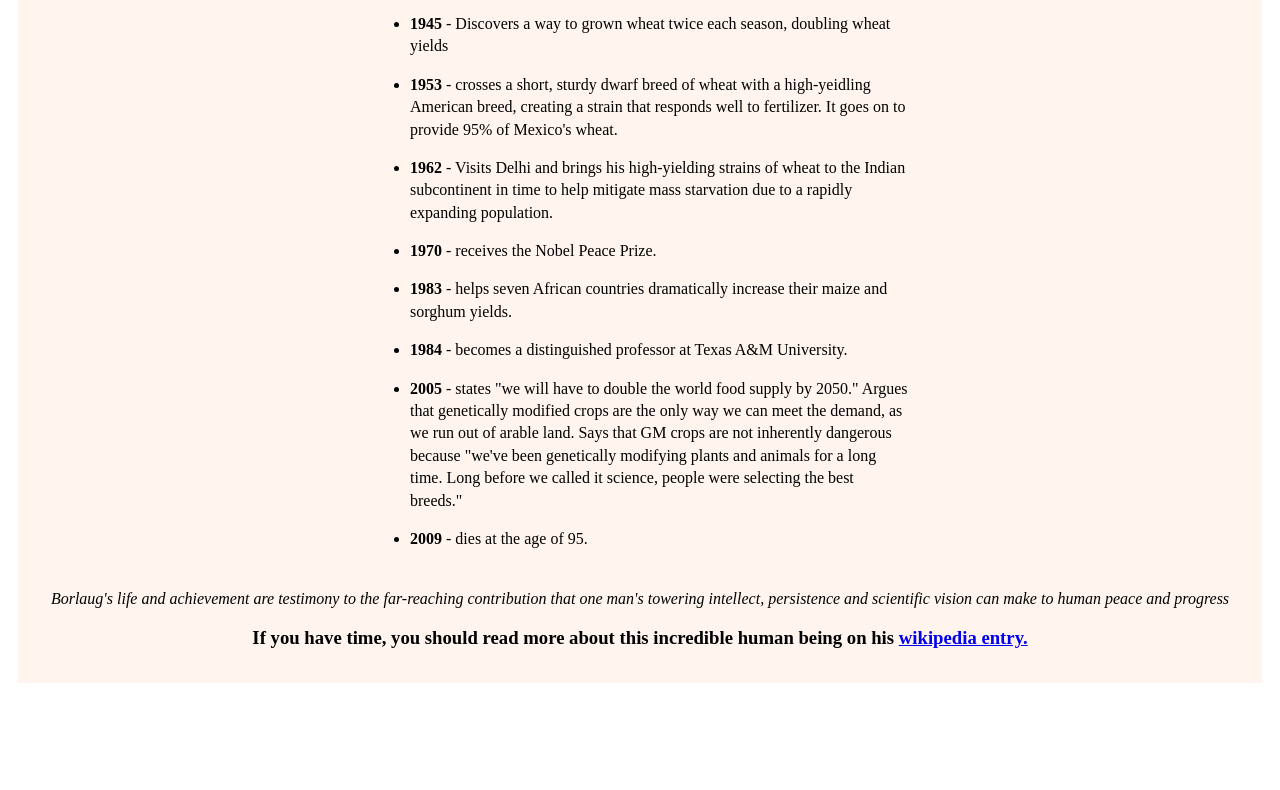
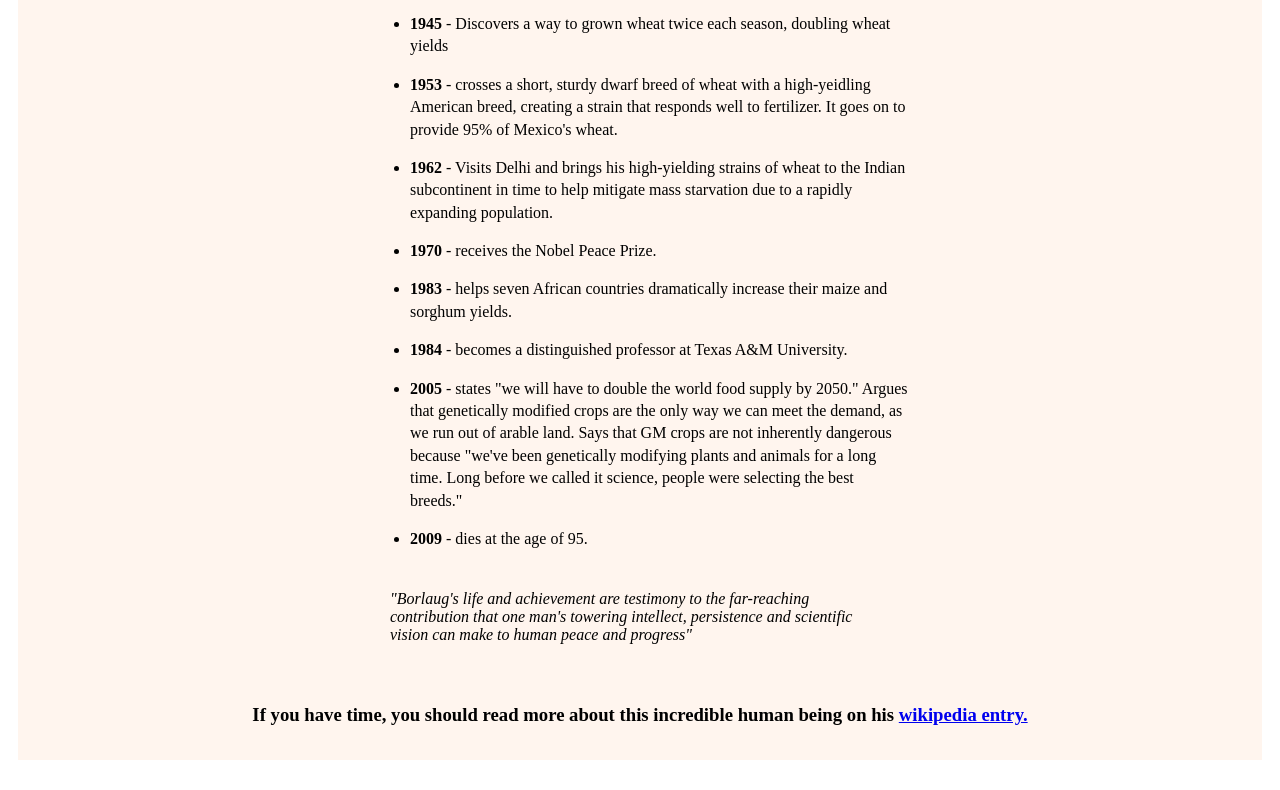
Before and after one commit to Favourezeugwa/DuretiandFavour, a plain HTML site: page index.html in a window 1280 px wide. Shown: the part 1213-2003 px from the top of the page. Before the commit the page ends 1926 px from the top, so only its background shows below. Drawn offline with Linux system fonts and the light colour scheme.

Commit message:
second styling by dureti

```diff
--- a/css/style.css
+++ b/css/style.css
@@ -35,4 +35,11 @@ img {
 
   li {
     margin: 16px 0;
+    font-family: 'Times New Roman' ;
   }
+  blockquote {
+    font-style: italic;
+    max-width: 500px;
+    margin: 0 auto 60px auto;
+    text-align: left;
+  }
--- a/index.html
+++ b/index.html
@@ -88,13 +88,15 @@
           </li>
           <li><b>2009</b> - dies at the age of 95.</li>
         </ul>
+        <blockquote>
         <p>
           <em
-            >Borlaug's life and achievement are testimony to the far-reaching
+            >"Borlaug's life and achievement are testimony to the far-reaching
             contribution that one man's towering intellect, persistence and
-            scientific vision can make to human peace and progress</em
+            scientific vision can make to human peace and progress"</em
           >
         </p>
+      </blockquote>
         <h3>
           If you have time, you should read more about this incredible human
           being on his
```
